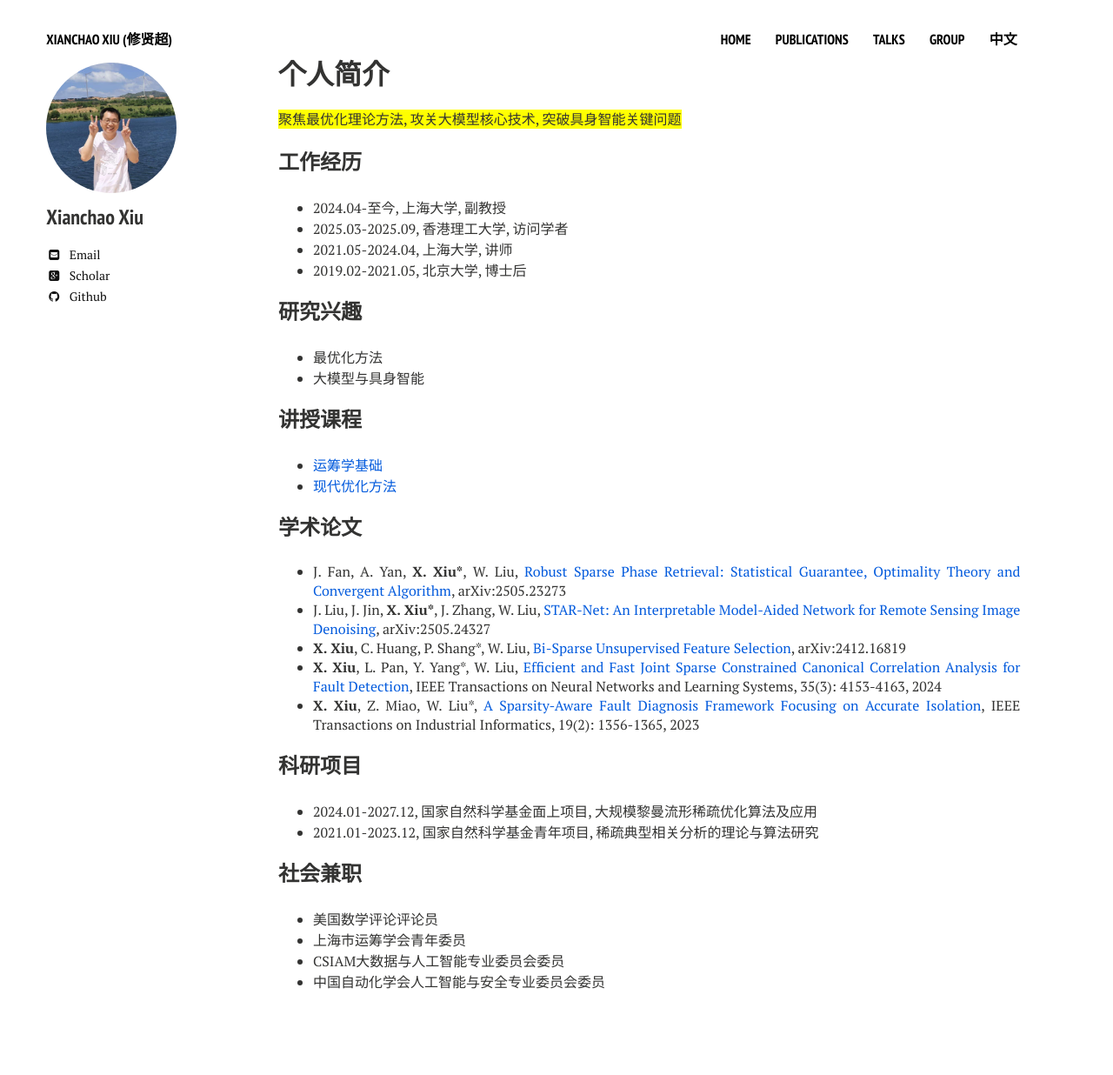
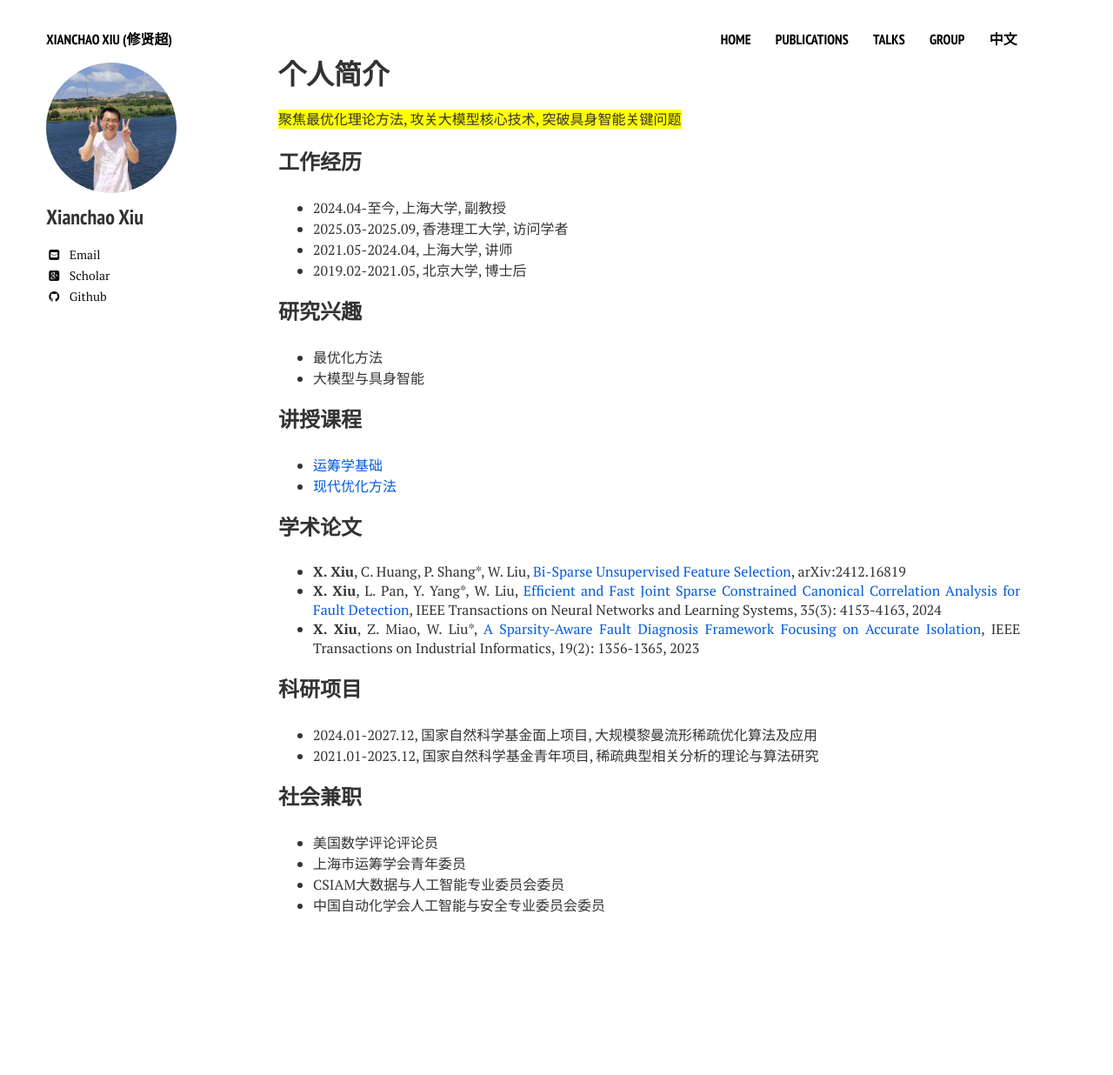
Before and after one commit to xianchaoxiu/xianchaoxiu.github.io, a Jekyll site: the page built from chinese/index.md, in a window 1280 px wide. Shown: the whole page at 87% size. Built offline with Jekyll 4.4.1, drawn with Linux system fonts in a browser that asks for light colours; nearby versions of some CDN libraries; after the commit the page ends 1148 px from its top, so only the background shows below that.

Commit message:
Update index.md

```diff
--- a/chinese/index.md
+++ b/chinese/index.md
@@ -29,8 +29,6 @@ share: false
 
 
 ### 学术论文
-* J. Fan, A. Yan, <b>X. Xiu*</b>, W. Liu, <a href="https://arxiv.org/abs/2505.23273" class="textlink" target="_blank">Robust Sparse Phase Retrieval: Statistical Guarantee, Optimality Theory and Convergent Algorithm</a>, arXiv:2505.23273
-* J. Liu, J. Jin, <b>X. Xiu*</b>, J. Zhang, W. Liu, <a href="https://arxiv.org/abs/2505.24327" class="textlink" target="_blank">STAR-Net: An Interpretable Model-Aided Network for Remote Sensing Image Denoising</a>, arXiv:2505.24327
 * <b>X. Xiu</b>, C. Huang, P. Shang*, W. Liu, <a href="https://doi.org/10.1016/j.patcog.2024.110512" class="textlink" target="_blank">Bi-Sparse Unsupervised Feature Selection</a>, arXiv:2412.16819
 * <b>X. Xiu</b>, L. Pan, Y. Yang*, W. Liu, <a href="https://ieeexplore.ieee.org/document/9887978" class="textlink" target="_blank">Efficient and Fast Joint Sparse Constrained Canonical Correlation Analysis for Fault Detection</a>, IEEE Transactions on Neural Networks and Learning Systems, 35(3): 4153-4163, 2024
 * <b>X. Xiu</b>, Z. Miao, W. Liu*, <a href="https://ieeexplore.ieee.org/abstract/document/9788040" class="textlink" target="_blank">A Sparsity-Aware Fault Diagnosis Framework Focusing on Accurate Isolation</a>, IEEE Transactions on Industrial Informatics, 19(2): 1356-1365, 2023
```
